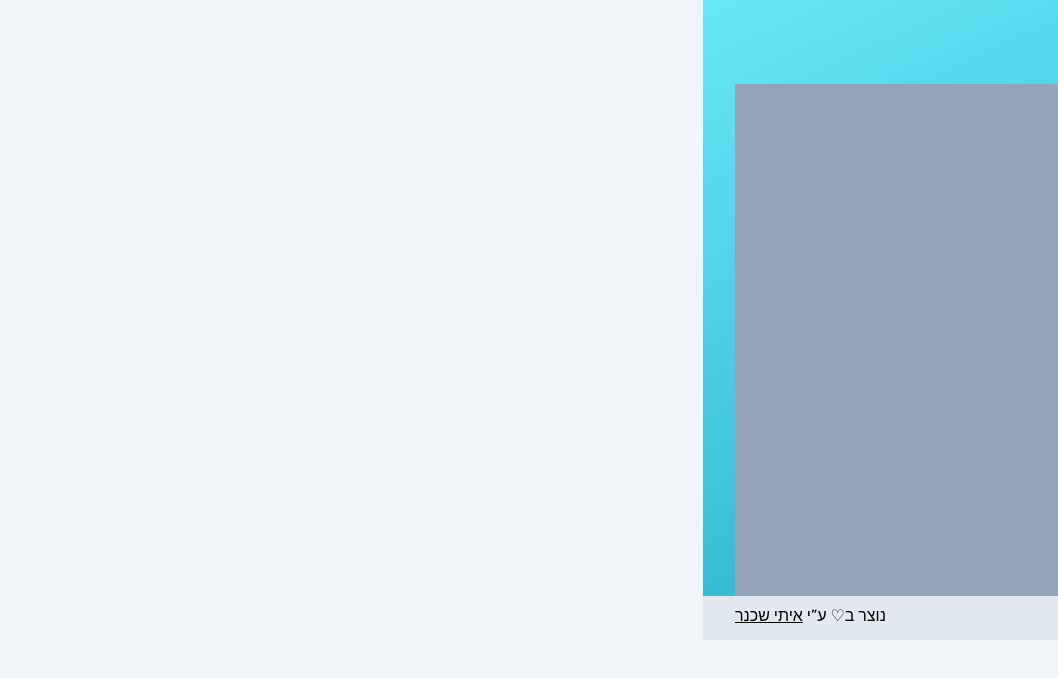
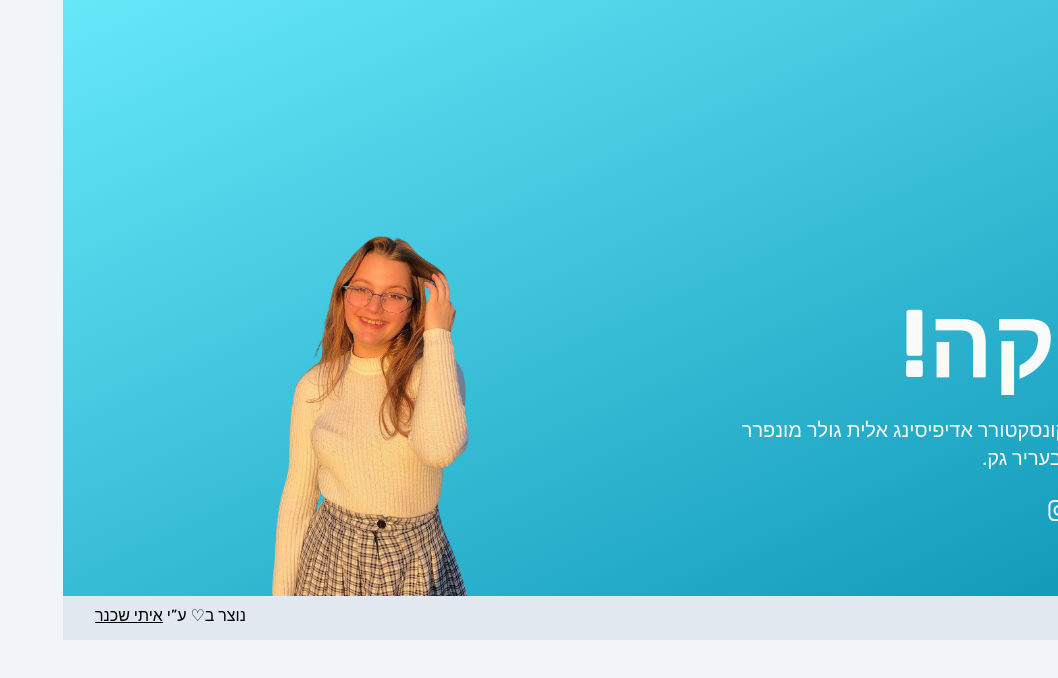
Before and after one commit to itays123/monopolika, a Next.js app: page / in a window 1280 px wide. Shown: the top 678 px of the page, without its empty margins (222-1280 px from the left). Built offline with nearby package versions, Linux system fonts and the light colour scheme.

Commit message:
Insert own image

```diff
--- a/components/layout/HomeHeader.tsx
+++ b/components/layout/HomeHeader.tsx
@@ -1,6 +1,8 @@
+import Image from "next/image";
 import strings from "../../strings";
 import MultiLineText from "../base/MultiLineText";
 import ContactMe from "../media/ContactMe";
+import me from "../../assets/me.png";
 
 export default function HomeHeader() {
   return (
@@ -18,7 +20,9 @@ export default function HomeHeader() {
             className="mt-4"
           />
         </div>
-        <div className="w-[512px] h-[512px] bg-slate-400 flex-none"></div>
+        <div className="flex-none max-w-[40%] flex items-end">
+          <Image src={me} alt="" />
+        </div>
       </div>
     </header>
   );
```
Also changed, not shown: assets/me.png (added).
